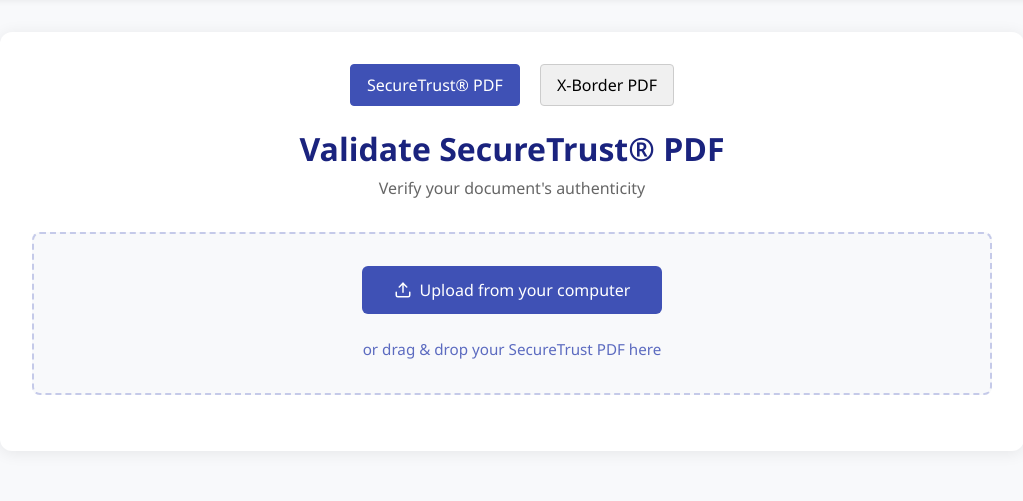
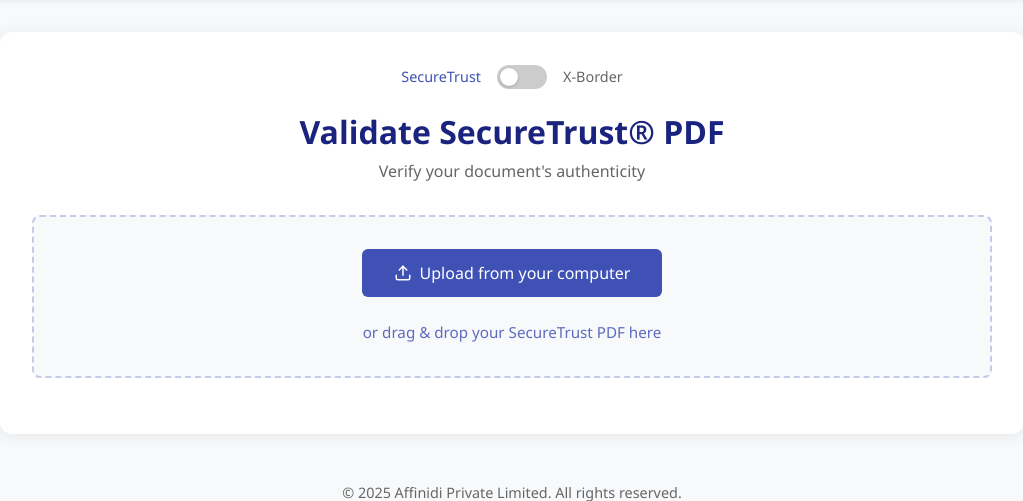
Before and after one commit to Grajesh-Chandra/python-demo, a Python web app: template app/templates/verify.html in a window 1280 px wide. Shown: the part 76-577 px from the top of the page, without its empty margins (128-1151 px from the left). Run offline with Jinja, Linux system fonts and the light colour scheme; the template is opened without the code that fills it, so the values that code supplies are empty; some libraries are stand-ins or nearby versions.

Commit message:
updated with toggle button

```diff
--- a/app/templates/verify.html
+++ b/app/templates/verify.html
@@ -354,22 +354,85 @@
         display: block;
       }
 
-      .validation-toggle-buttons {
+      /* Slider Toggle Styles */
+      .validation-toggle {
         text-align: center;
         margin-bottom: 1.5rem;
       }
-      .toggle-validation-btn {
-        background-color: #f0f0f0;
-        border: 1px solid #ccc;
-        padding: 0.5rem 1rem;
-        margin: 0 0.5rem;
-        border-radius: 4px;
+
+      .toggle-switch {
+        display: inline-flex;
+        align-items: center;
+        gap: 1rem;
+      }
+
+      .toggle-label {
+        font-size: 0.9rem;
+        font-weight: 500;
+        color: #666;
         cursor: pointer;
+        transition: color 0.3s ease;
       }
-      .toggle-validation-btn.active {
+
+      .toggle-label.active {
+        color: #3f51b5;
+      }
+
+      .toggle-slider {
+        position: relative;
+        width: 50px;
+        height: 24px;
+      }
+
+      .toggle-slider input {
+        opacity: 0;
+        width: 0;
+        height: 0;
+      }
+
+      .slider {
+        position: absolute;
+        cursor: pointer;
+        top: 0;
+        left: 0;
+        right: 0;
+        bottom: 0;
+        background-color: #ccc;
+        transition: background-color 0.3s ease;
+        border-radius: 24px;
+      }
+
+      .slider:before {
+        position: absolute;
+        content: "";
+        height: 18px;
+        width: 18px;
+        left: 3px;
+        bottom: 3px;
+        background-color: white;
+        transition: transform 0.3s ease;
+        border-radius: 50%;
+        box-shadow: 0 1px 3px rgba(0, 0, 0, 0.2);
+      }
+
+      input:checked + .slider {
         background-color: #3f51b5;
-        color: white;
-        border-color: #3f51b5;
+      }
+
+      input:checked + .slider:before {
+        transform: translateX(26px);
+      }
+
+      .slider:hover {
+        background-color: #b0b0b0;
+      }
+
+      input:checked + .slider:hover {
+        background-color: #303f9f;
+      }
+
+      input:focus + .slider {
+        box-shadow: 0 0 3px #3f51b5;
       }
     </style>
   </head>
@@ -377,13 +440,15 @@
     {% include 'header.html' %}
     <div class="validation-container">
       <div id="validationContent">
-        <div class="validation-toggle-buttons">
-          <button id="toggleSecureTrust" class="toggle-validation-btn active">
-            SecureTrust® PDF
-          </button>
-          <button id="toggleXBorder" class="toggle-validation-btn">
-            X-Border PDF
-          </button>
+        <div class="validation-toggle">
+          <div class="toggle-switch">
+            <span class="toggle-label securetrust-label active" onclick="document.getElementById('validationToggle').checked = false; showValidationType('secureTrust')">SecureTrust</span>
+            <label class="toggle-slider">
+              <input type="checkbox" id="validationToggle">
+              <span class="slider"></span>
+            </label>
+            <span class="toggle-label xborder-label" onclick="document.getElementById('validationToggle').checked = true; showValidationType('xBorder')">X-Border</span>
+          </div>
         </div>
 
         <div class="validation-header" id="secureTrustHeader">
@@ -493,15 +558,17 @@
       const xBorderForm = document.getElementById('xBorderUploadForm');
       const xBorderDropZone = document.getElementById("xBorderDropZone");
       const xBorderFileInput = document.getElementById("xBorderReportPdf");
-      // Toggle Buttons
-      const toggleSecureTrustButton = document.getElementById('toggleSecureTrust');
-      const toggleXBorderButton = document.getElementById('toggleXBorder');
+      // Toggle elements
+      const validationToggle = document.getElementById('validationToggle');
+      const secureTrustLabel = document.querySelector('.securetrust-label');
+      const xBorderLabel = document.querySelector('.xborder-label');
       // Other elements
       const loadingOverlay = document.getElementById("loadingOverlay");
       const responseArea = document.getElementById("responseArea");
 
-      // Initialize with SecureTrust view
-      showValidationType('secureTrust');
+      // Initialize with saved state or default to SecureTrust
+      const savedValidationType = localStorage.getItem('validationType') || 'secureTrust';
+      showValidationType(savedValidationType);
 
       function showValidationType(typeToShow) {
         if (typeToShow === 'secureTrust') {
@@ -509,24 +576,25 @@
           secureTrustForm.style.display = 'block';
           xBorderHeader.style.display = 'none';
           xBorderForm.style.display = 'none';
-          toggleSecureTrustButton.classList.add('active');
-          toggleXBorderButton.classList.remove('active');
+          validationToggle.checked = false;
+          secureTrustLabel.classList.add('active');
+          xBorderLabel.classList.remove('active');
         } else if (typeToShow === 'xBorder') {
           secureTrustHeader.style.display = 'none';
           secureTrustForm.style.display = 'none';
           xBorderHeader.style.display = 'block';
           xBorderForm.style.display = 'block';
-          toggleSecureTrustButton.classList.remove('active');
-          toggleXBorderButton.classList.add('active');
+          validationToggle.checked = true;
+          secureTrustLabel.classList.remove('active');
+          xBorderLabel.classList.add('active');
         }
+        // Save the selected type to localStorage
+        localStorage.setItem('validationType', typeToShow);
       }
 
-      // Toggle button event listeners
-      toggleSecureTrustButton.addEventListener('click', () => {
-        showValidationType('secureTrust');
-      });
-      toggleXBorderButton.addEventListener('click', () => {
-        showValidationType('xBorder');
+      // Toggle event listener
+      validationToggle.addEventListener('change', () => {
+        showValidationType(validationToggle.checked ? 'xBorder' : 'secureTrust');
       });
 
       // SecureTrust Drag and Drop
```
